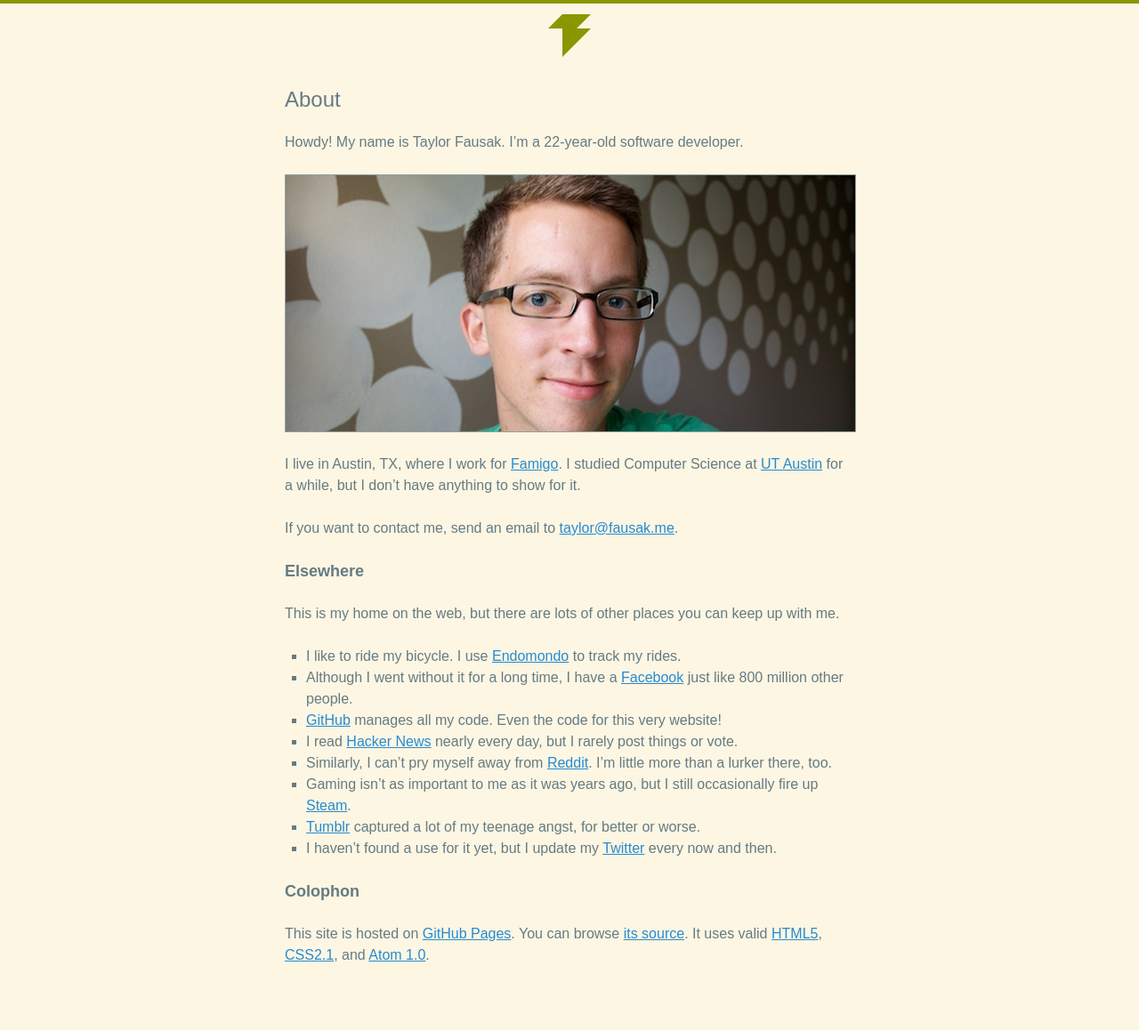
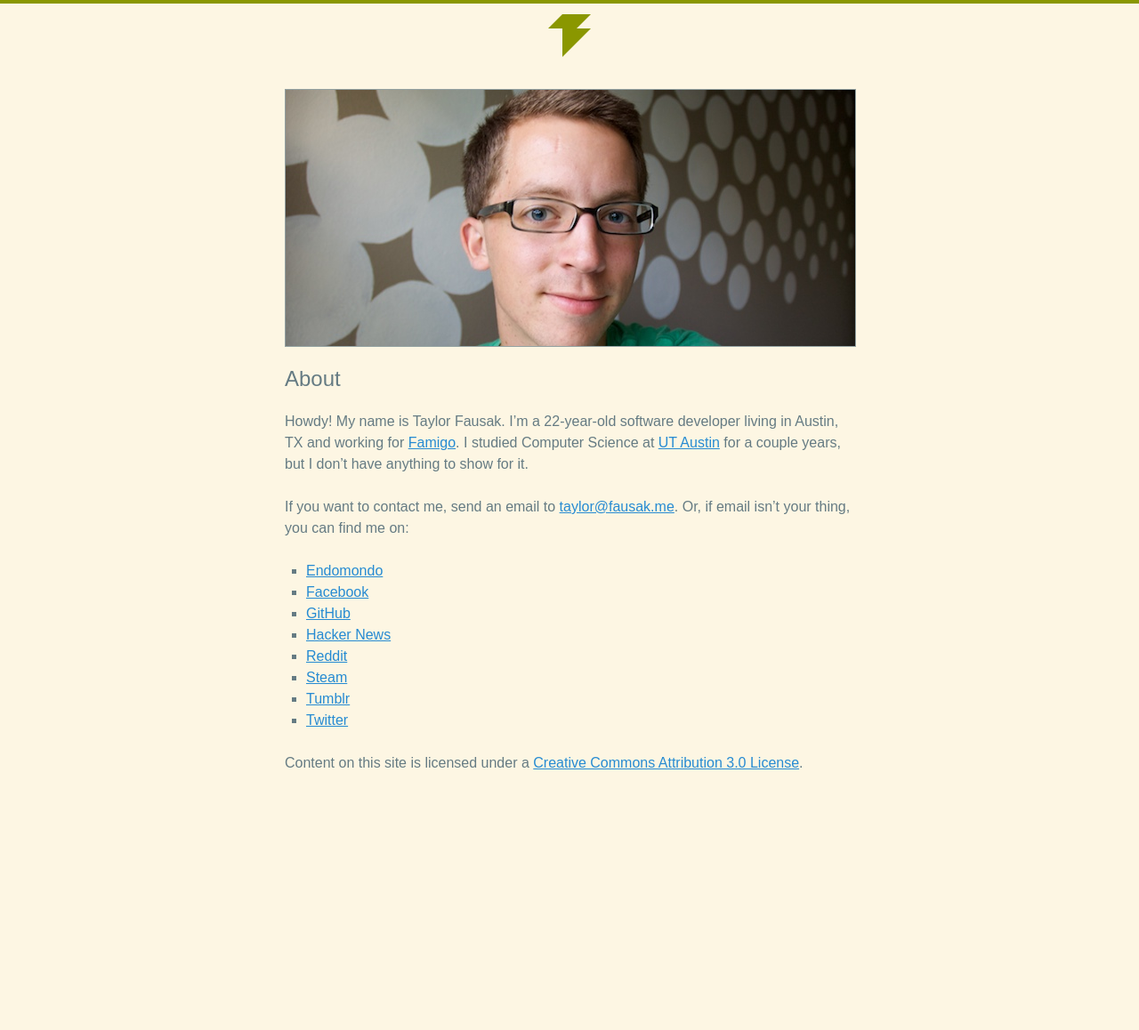
Before and after one commit to tfausak/tfausak.github.io, a Jekyll site: the page built from about.md, in a window 1280 px wide. Shown: the whole page at 89% size. Built offline with Jekyll 4.4.1, drawn with Linux system fonts in a browser that asks for light colours; after the commit the page ends 942 px from its top, so only the background shows below that.

Commit message:
Rework about page.

```diff
--- a/about.md
+++ b/about.md
@@ -3,45 +3,29 @@ layout: base
 title: About
 ---
 
+![Portrait][1]
+
 # {{ page.title }}
 
-Howdy! My name is Taylor Fausak. I'm a 22-year-old software developer.
-
-![Portrait of me][1]
-
-I live in Austin, TX, where I work for [Famigo][2]. I studied
-Computer Science at [UT Austin][3] for a while, but I don't have
+Howdy! My name is Taylor Fausak. I'm a 22-year-old software developer
+living in Austin, TX and working for [Famigo][2]. I studied Computer
+Science at [UT Austin][3] for a couple years, but I don't have
 anything to show for it.
 
 If you want to contact me, send an email to [taylor@fausak.me][4].
+Or, if email isn't your thing, you can find me on:
 
-## Elsewhere
+-   [Endomondo][5]
+-   [Facebook][6]
+-   [GitHub][7]
+-   [Hacker News][8]
+-   [Reddit][9]
+-   [Steam][10]
+-   [Tumblr][11]
+-   [Twitter][12]
 
-This is my home on the web, but there are lots of other places you
-can keep up with me.
-
--   I like to ride my bicycle. I use [Endomondo][5] to track my
-    rides.
--   Although I went without it for a long time, I have a [Facebook][6]
-    just like 800 million other people.
--   [GitHub][7] manages all my code. Even the code for this very
-    website!
--   I read [Hacker News][8] nearly every day, but I rarely post
-    things or vote.
--   Similarly, I can't pry myself away from [Reddit][9]. I'm little
-    more than a lurker there, too.
--   Gaming isn't as important to me as it was years ago, but I still
-    occasionally fire up [Steam][10].
--   [Tumblr][11] captured a lot of my teenage angst, for better or
-    worse.
--   I haven't found a use for it yet, but I update my [Twitter][12]
-    every now and then.
-
-## Colophon
-
-This site is hosted on [GitHub Pages][13]. You can browse [its
-source][14]. It uses valid [HTML5][15], [CSS2.1][16], and [Atom
-1.0][17].
+Content on this site is licensed under a [Creative Commons Attribution
+3.0 License][14].
 
 [1]: /static/images/taylor-fausak.jpg
 [2]: http://www.famigo.com/
```
Also changed, not shown: other parts of about.md (+1 -4 lines).
